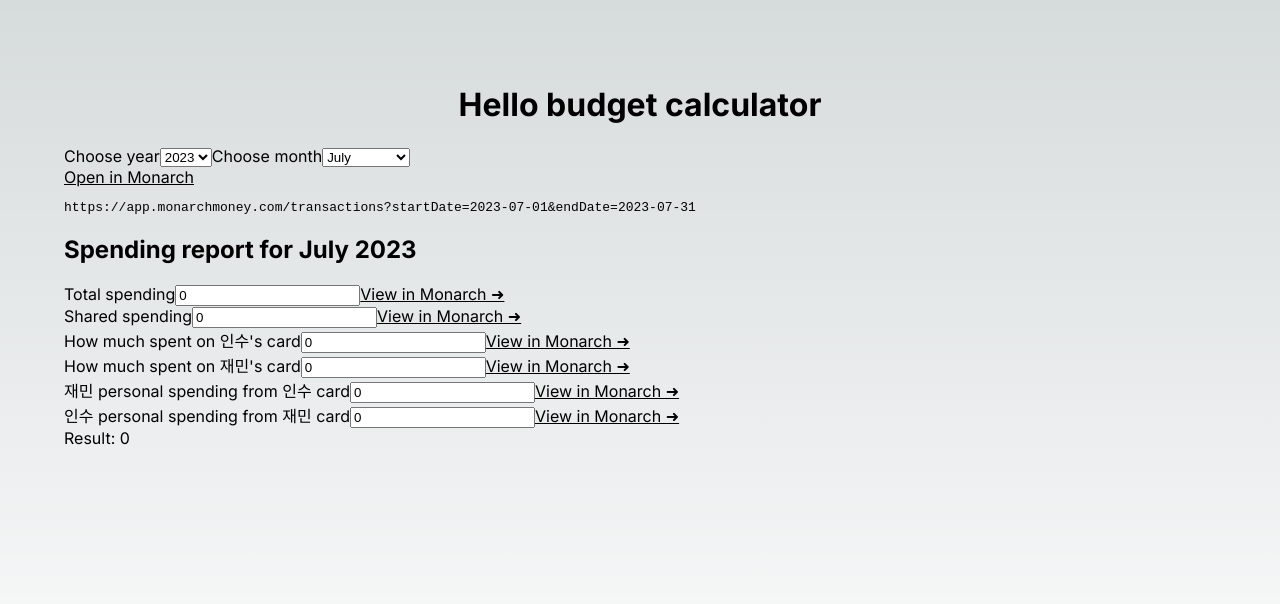
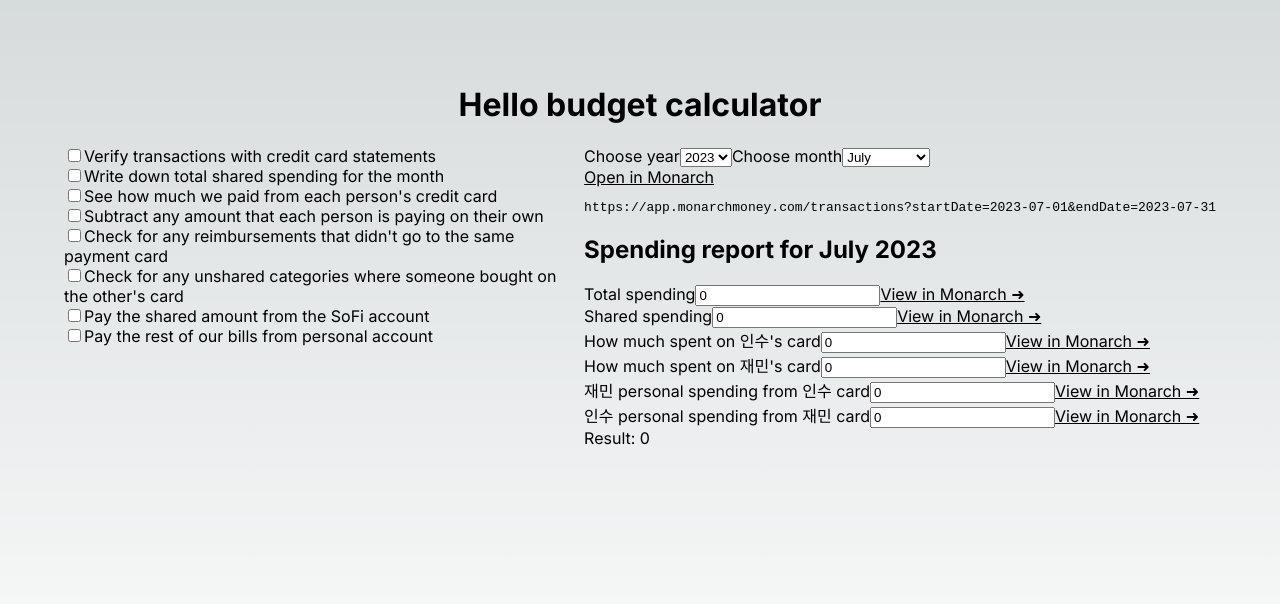
Before and after one commit to andyyoon2/budget-calculator, a Next.js app: page / in a window 1280 px wide. Shown: the top 604 px of the page. Built offline with nearby package versions, Linux system fonts and the light colour scheme.

Commit message:
Make basic checklist

```diff
--- a/app/components/BudgetCalculator.js
+++ b/app/components/BudgetCalculator.js
@@ -10,7 +10,7 @@ export default function BudgetCalculator() {
   const [month, setMonth] = useState(new Date().getMonth());
 
   return (
-    <>
+    <div>
       <DateSelector
         year={year}
         setYear={setYear}
@@ -23,6 +23,6 @@ export default function BudgetCalculator() {
       />
       <h2>Spending report for {months[month]} {year}</h2>
       <Spending />
-    </>
+    </div>
   );
 }
--- /dev/null
+++ b/app/components/Checklist.js
@@ -0,0 +1,27 @@
+const CHECKLIST_ITEMS = [
+  { id: 'verify-transactions', label: 'Verify transactions with credit card statements' },
+  { id: 'check-shared-spending', label: 'Write down total shared spending for the month' },
+  { id: 'check-card-balances', label: "See how much we paid from each person's credit card" },
+  { id: 'subtract-individual', label: 'Subtract any amount that each person is paying on their own' },
+  { id: 'check-reimbursements', label: "Check for any reimbursements that didn't go to the same payment card" },
+  { id: 'check-unshared', label: "Check for any unshared categories where someone bought on the other's card" },
+  { id: 'pay-sofi', label: 'Pay the shared amount from the SoFi account' },
+  { id: 'pay-personal', label: 'Pay the rest of our bills from personal account' },
+];
+
+function Checkbox({ id, label }) {
+  return (
+    <div>
+      <input id={`${id}-checkbox`} type='checkbox' />
+      <label for={`${id}-checkbox`}>{label}</label>
+    </div>
+  );
+}
+
+export default function Checklist() {
+  return (
+    <div>
+      {CHECKLIST_ITEMS.map(item => <Checkbox key={item.id} {...item} />)}
+    </div>
+  );
+}
--- a/app/page.js
+++ b/app/page.js
@@ -1,13 +1,17 @@
 import Image from 'next/image'
 import styles from './page.module.css'
 import BudgetCalculator from './components/BudgetCalculator';
+import Checklist from './components/Checklist';
 
 export default function Home() {
   return (
     <div>
       <main class={styles.main}>
         <h1 class={styles.h1}>Hello budget calculator</h1>
-        <BudgetCalculator />
+        <div class={styles.layoutContainer}>
+          <Checklist />
+          <BudgetCalculator />
+        </div>
       </main>
     </div>
   );
--- a/app/page.module.css
+++ b/app/page.module.css
@@ -11,3 +11,9 @@
 .h1 {
   text-align: center;
 }
+
+.layoutContainer {
+  display: flex;
+  justify-content: space-between;
+  align-items: flex-start;
+}
```
